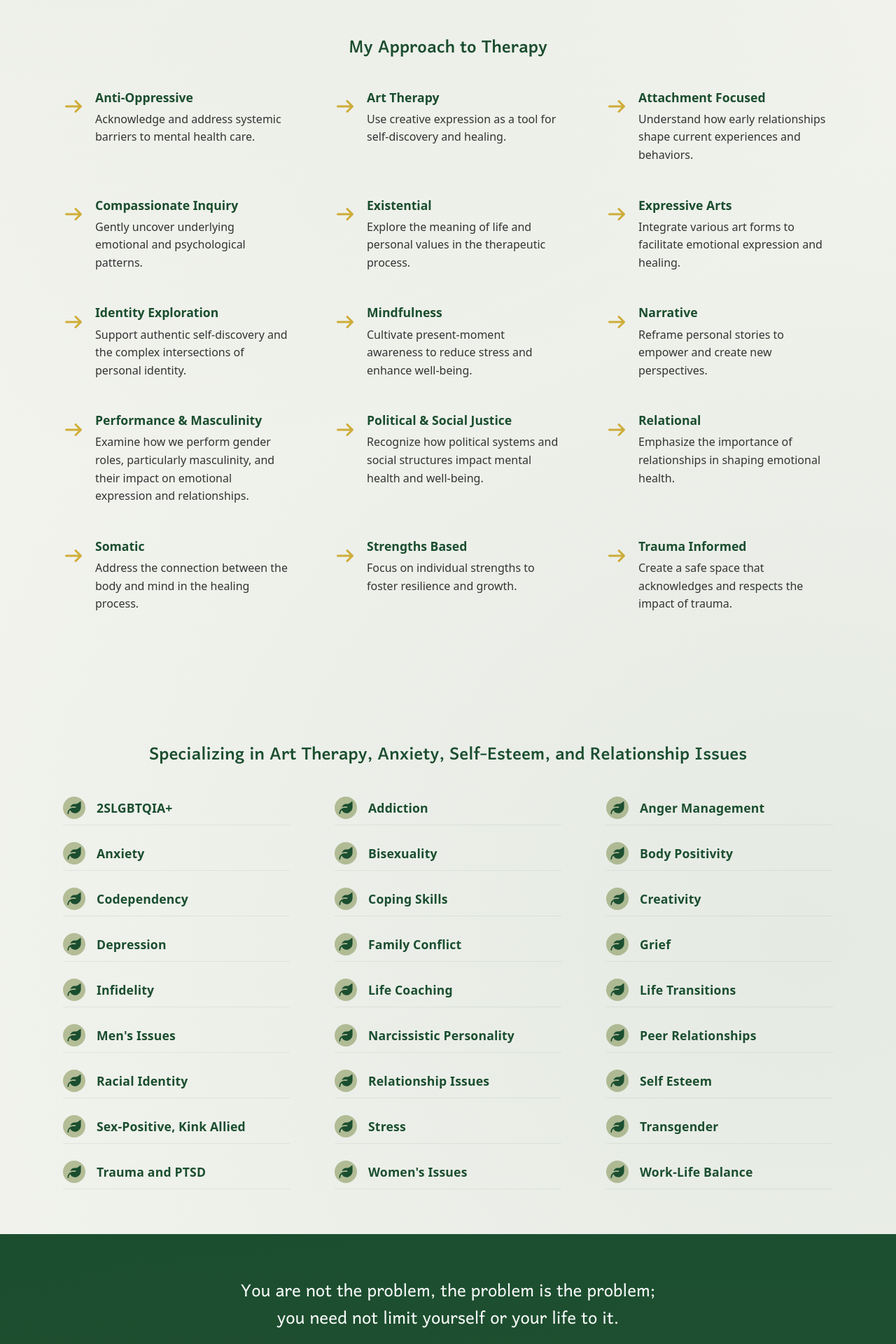
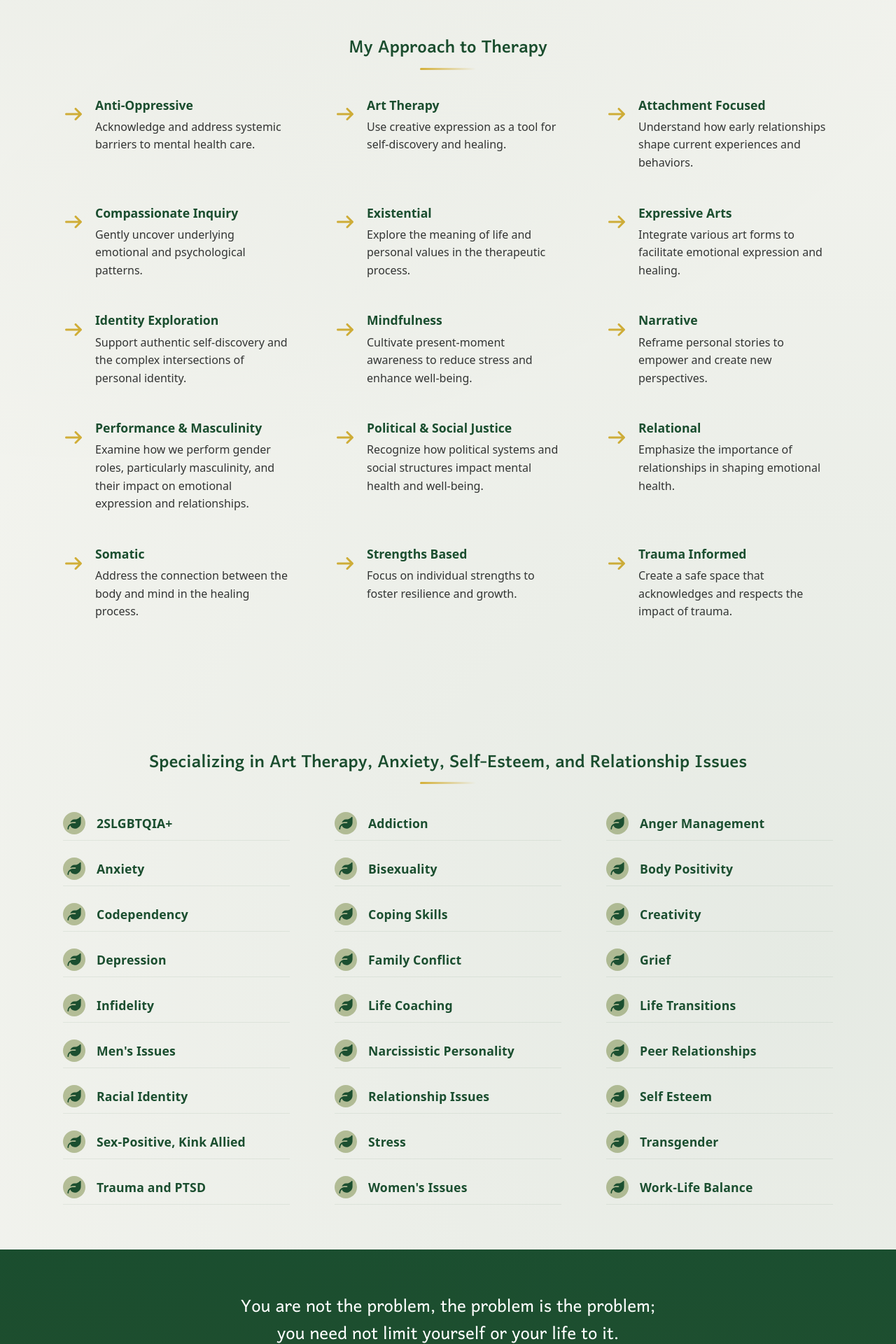
Before and after one commit to danispinxo/jesse-site, a Next.js app: page / in a window 1280 px wide. Shown: the part 1740-3660 px from the top of the page at 70% size. Built offline with nearby package versions, Linux system fonts and the light colour scheme; a web font is replaced by a local one.

Commit message:
Underline for titles

```diff
--- a/src/app/styles/about.scss
+++ b/src/app/styles/about.scss
@@ -43,11 +43,27 @@
 
     .profile-text {
       flex: 2;
+      text-align: left;
+
+      @media (max-width: $breakpoint-lg) {
+        text-align: center;
+      }
 
       h2 {
         font-family: $font-secondary;
         color: $primary-green;
         margin-bottom: $spacing-lg;
+        position: relative;
+        display: inline-block;
+        &::after {
+          content: "";
+          display: block;
+          width: 80px;
+          height: 3px;
+          background: linear-gradient(90deg, $accent-gold, transparent);
+          margin: $spacing-sm auto 0;
+          border-radius: 2px;
+        }
       }
 
       p {
@@ -116,16 +132,11 @@
       &::after {
         content: "";
         display: block;
-        width: 40px;
+        width: 80px;
         height: 3px;
-        background: linear-gradient(
-          90deg,
-          $primary-green 60%,
-          $secondary-green 100%
-        );
+        background: linear-gradient(90deg, $accent-gold, transparent);
         border-radius: 2px;
-        margin: 0.4rem auto 0 auto;
-        opacity: 0.25;
+        margin: $spacing-sm auto 0 auto;
       }
     }
     p {
@@ -158,6 +169,7 @@
 .philosophy-list-section {
   padding: $spacing-xl 0;
   background: $background-light;
+  text-align: center;
   h2 {
     text-align: center;
     font-family: $font-secondary;
@@ -165,6 +177,17 @@
     margin-bottom: $spacing-lg;
     font-size: 2rem;
     font-weight: 700;
+    position: relative;
+    display: inline-block;
+    &::after {
+      content: "";
+      display: block;
+      width: 80px;
+      height: 3px;
+      background: linear-gradient(90deg, $accent-gold, transparent);
+      margin: $spacing-sm auto 0;
+      border-radius: 2px;
+    }
   }
   .philosophy-list-grid {
     display: grid;
@@ -172,6 +195,7 @@
     gap: $spacing-md $spacing-xl;
     max-width: 1100px;
     margin: 0 auto;
+    text-align: left;
   }
   .philosophy-list-item {
     display: flex;
@@ -225,8 +249,10 @@
 }
 
 .values-list-section {
-  padding: $spacing-xl 0;
+  padding: $spacing-xl;
   background: $text-light;
+  text-align: center;
+
   h2 {
     text-align: center;
     font-family: $font-secondary;
@@ -234,6 +260,17 @@
     margin-bottom: $spacing-lg;
     font-size: 2rem;
     font-weight: 700;
+    position: relative;
+    display: inline-block;
+    &::after {
+      content: "";
+      display: block;
+      width: 80px;
+      height: 3px;
+      background: linear-gradient(90deg, $accent-gold, transparent);
+      margin: $spacing-sm auto 0;
+      border-radius: 2px;
+    }
   }
   .values-list-grid {
     display: grid;
--- a/src/app/styles/resources.scss
+++ b/src/app/styles/resources.scss
@@ -21,16 +21,11 @@
       &::after {
         content: "";
         display: block;
-        width: 40px;
+        width: 80px;
         height: 3px;
-        background: linear-gradient(
-          90deg,
-          $primary-green 60%,
-          $secondary-green 100%
-        );
+        background: linear-gradient(90deg, $accent-gold, transparent);
         border-radius: 2px;
-        margin: 0.4rem auto 0 auto;
-        opacity: 0.25;
+        margin: $spacing-sm auto 0 auto;
       }
     }
     p {
@@ -73,6 +68,7 @@
   background: $background-light;
   position: relative;
   overflow: hidden;
+  text-align: center;
 
   h2 {
     text-align: center;
@@ -81,6 +77,16 @@
     margin-bottom: $spacing-lg;
     position: relative;
     z-index: 1;
+    display: inline-block;
+    &::after {
+      content: "";
+      display: block;
+      width: 80px;
+      height: 3px;
+      background: linear-gradient(90deg, $accent-gold, transparent);
+      margin: $spacing-sm auto 0;
+      border-radius: 2px;
+    }
   }
 
   .resources-list-grid {
@@ -141,6 +147,7 @@
   background: $background-light;
   position: relative;
   overflow: hidden;
+  text-align: center;
 
   h2 {
     text-align: center;
@@ -149,6 +156,16 @@
     margin-bottom: $spacing-lg;
     position: relative;
     z-index: 1;
+    display: inline-block;
+    &::after {
+      content: "";
+      display: block;
+      width: 80px;
+      height: 3px;
+      background: linear-gradient(90deg, $accent-gold, transparent);
+      margin: $spacing-sm auto 0;
+      border-radius: 2px;
+    }
   }
 
   .books-list-grid {
--- a/src/app/styles/styles.scss
+++ b/src/app/styles/styles.scss
@@ -409,12 +409,24 @@ body {
   padding: $spacing-xl;
   padding-top: 0;
   background-color: $background-light;
+  text-align: center;
 
   h2 {
     text-align: center;
     font-family: $font-secondary;
     color: $primary-green;
     margin-bottom: $spacing-xl;
+    position: relative;
+    display: inline-block;
+    &::after {
+      content: "";
+      display: block;
+      width: 80px;
+      height: 3px;
+      background: linear-gradient(90deg, $accent-gold, transparent);
+      margin: $spacing-sm auto 0;
+      border-radius: 2px;
+    }
   }
 
   .specialties-grid {
@@ -452,6 +464,18 @@ body {
   h2 {
     font-family: $font-secondary;
     margin-bottom: $spacing-lg;
+    position: relative;
+    display: inline-block;
+    text-align: center;
+    &::after {
+      content: "";
+      display: block;
+      width: 80px;
+      height: 3px;
+      background: linear-gradient(90deg, $accent-gold, transparent);
+      margin: $spacing-sm auto 0;
+      border-radius: 2px;
+    }
   }
 
   .contact-info {
@@ -800,14 +824,25 @@ body {
 .approach-list-section {
   padding: $spacing-xl 0;
   background: $background-light;
+  text-align: center;
 
   h2 {
-    text-align: center;
     font-family: $font-secondary;
     color: $primary-green;
     margin-bottom: $spacing-lg;
     font-size: 2rem;
     font-weight: 700;
+    position: relative;
+    display: inline-block;
+    &::after {
+      content: "";
+      display: block;
+      width: 80px;
+      height: 3px;
+      background: linear-gradient(90deg, $accent-gold, transparent);
+      margin: $spacing-sm auto 0;
+      border-radius: 2px;
+    }
   }
   .approach-list-grid {
     display: grid;
@@ -815,7 +850,9 @@ body {
     gap: $spacing-md $spacing-xl;
     max-width: 1100px;
     margin: 0 auto;
+    text-align: left;
   }
+
   .approach-list-item {
     display: flex;
     align-items: flex-start;
@@ -849,6 +886,7 @@ body {
   padding: $spacing-xl 0;
   margin-top: 2rem;
   background: $background-light;
+  text-align: center;
   h2 {
     text-align: center;
     font-family: $font-secondary;
@@ -856,6 +894,17 @@ body {
     margin-bottom: $spacing-lg;
     font-size: 2rem;
     font-weight: 700;
+    position: relative;
+    display: inline-block;
+    &::after {
+      content: "";
+      display: block;
+      width: 80px;
+      height: 3px;
+      background: linear-gradient(90deg, $accent-gold, transparent);
+      margin: $spacing-sm auto 0;
+      border-radius: 2px;
+    }
   }
   .specialties-list-grid {
     display: grid;
```
Also changed, not shown: src/app/styles/services.scss (+23 -0 lines).
